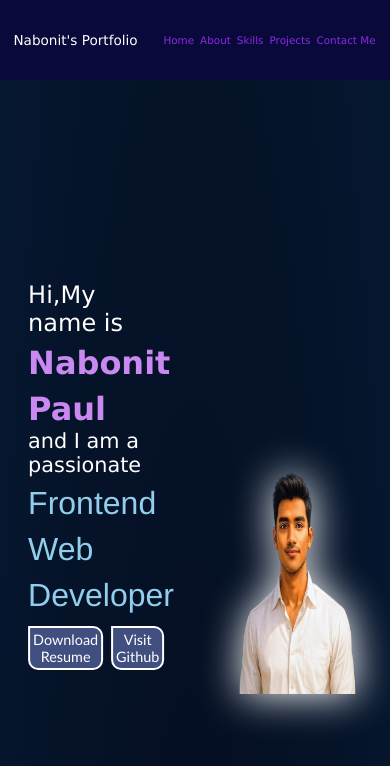
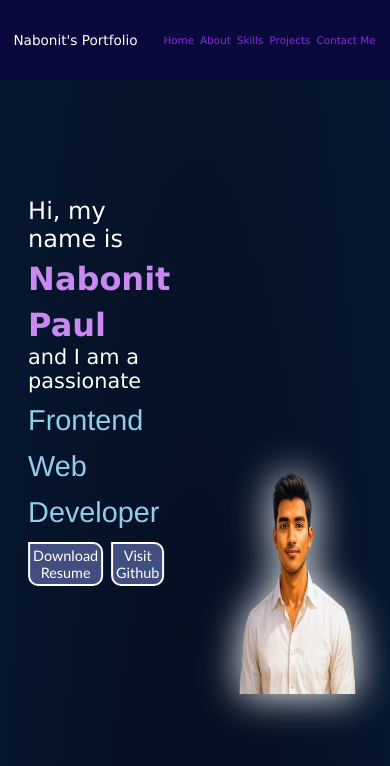
Before and after one commit to studen-bot/portfolio_, a plain HTML site: page index.html in a window 390 px wide. Shown: the top 766 px of the page. Drawn offline with Linux system fonts and the light colour scheme.

Commit message:
added responsiveness

```diff
--- a/index.html
+++ b/index.html
@@ -29,7 +29,7 @@
     <main>
         <section class="first">
             <div class="leftSection slide1  ">
-                <div class="intro-x ">Hi,My name is</div> <b><span class="purple ">Nabonit Paul</span></b>
+                <div class="intro-x ">Hi, my name is</div> <b><span class="purple ">Nabonit Paul</span></b>
                 <div class="passion">and I am a passionate</div>
                 <span id="element"><i>Frontend Web Developer</i></span>
                 <div class="buttons ">
--- a/style.css
+++ b/style.css
@@ -995,9 +995,12 @@ footer .footer-rights {
 }
 
 @media(max-width:480px) {
+    .first,.fifth,.fourth,.third{
+        height:80vh;
+    }
     span i{
         font-style:normal;
-
+        font-size:1.8rem;
     }
     .left-section {
         padding: 0;
```
